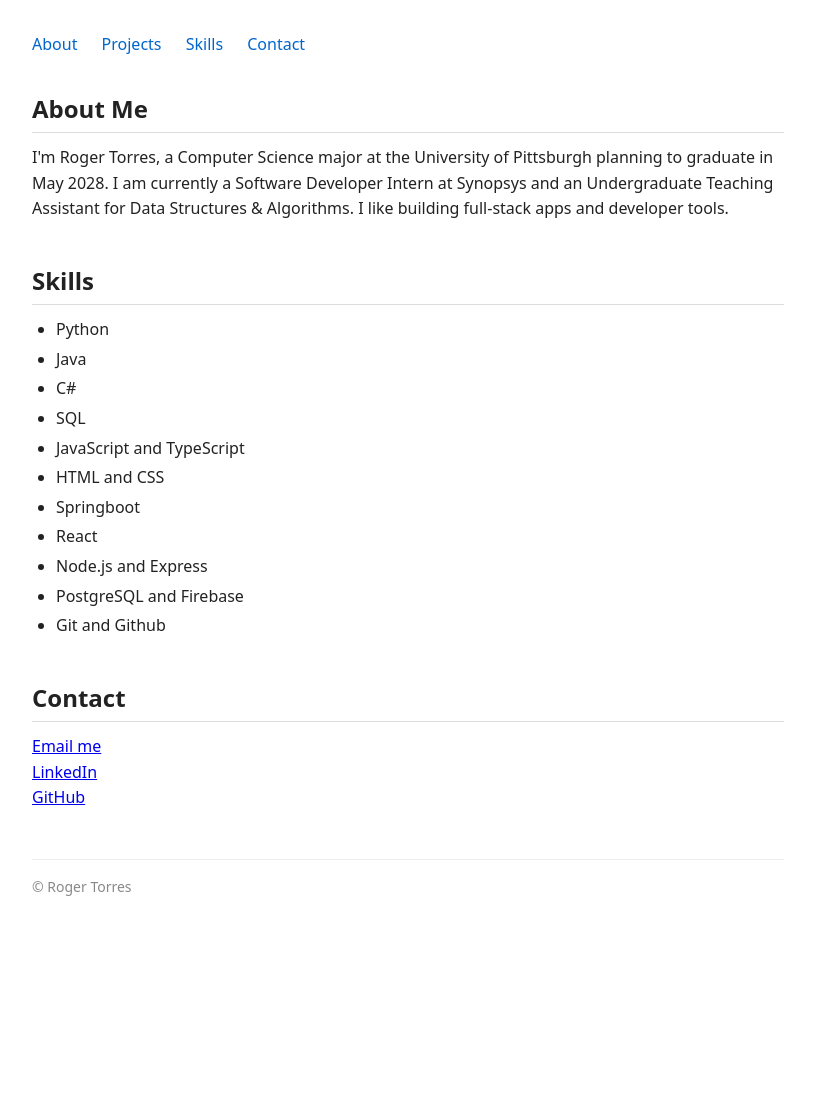
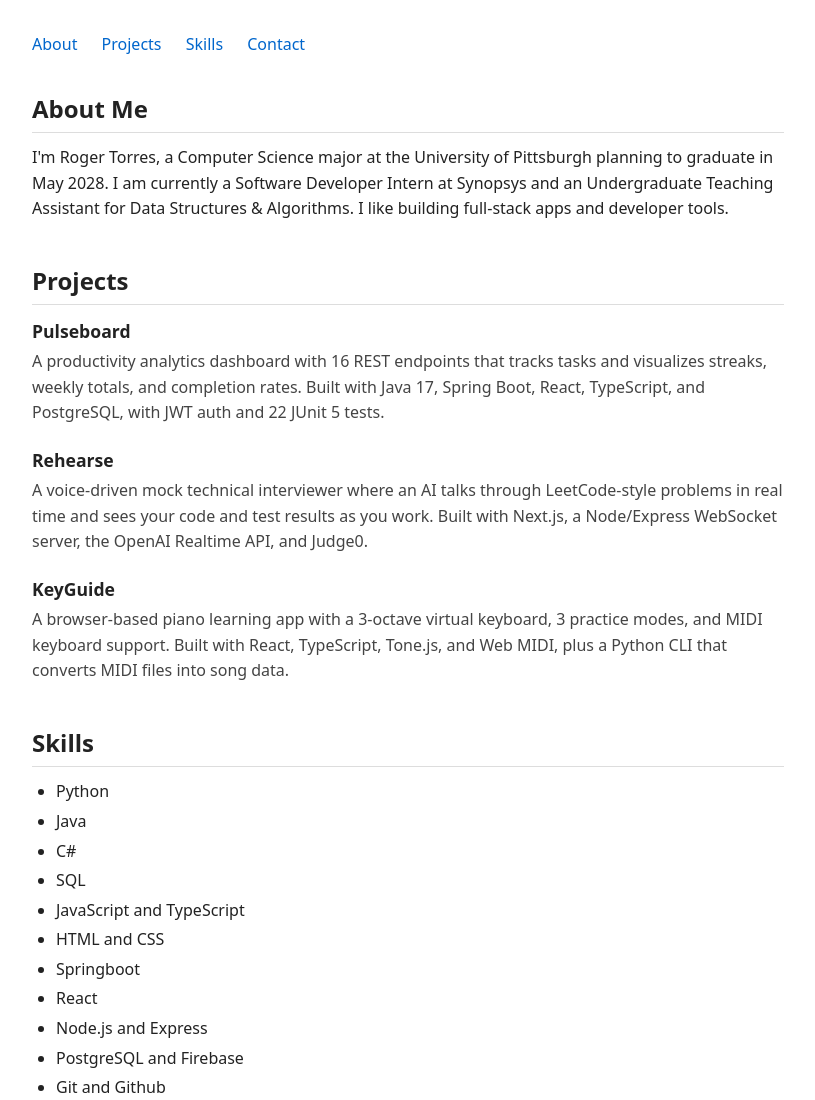
Before and after one commit to rTorresro/1530portfolio-, a plain HTML site: page index.html in a window 1280 px wide. Shown: the top 1100 px of the page, without its empty margins (232-1047 px from the left). Before the commit the page ends 930 px from the top, so only its background shows below. Drawn offline with Linux system fonts and the light colour scheme.

Commit message:
Restore projects section

```diff
--- a/index.html
+++ b/index.html
@@ -31,7 +31,29 @@
        </p>
     </section>
 
+    <section id="projects">
+      <h2>Projects</h2>
 
+
+
+
+       <div class="project">
+        <h3>Pulseboard</h3>
+        <p>A productivity analytics dashboard with 16 REST endpoints that tracks tasks and visualizes streaks, weekly totals, and completion rates. Built with Java 17, Spring Boot, React, TypeScript, and PostgreSQL, with JWT auth and 22 JUnit 5 tests.</p>
+       </div>
+
+
+       <div class="project">
+        <h3>Rehearse</h3>
+        <p>A voice-driven mock technical interviewer where an AI talks through LeetCode-style problems in real time and sees your code and test results as you work. Built with Next.js, a Node/Express WebSocket server, the OpenAI Realtime API, and Judge0.</p>
+       </div>
+
+       <div class="project">
+        <h3>KeyGuide</h3>
+        <p>A browser-based piano learning app with a 3-octave virtual keyboard, 3 practice modes, and MIDI keyboard support. Built with React, TypeScript, Tone.js, and Web MIDI, plus a Python CLI that converts MIDI files into song data.</p>
+       </div>
+
+    </section>
 
     <section id="skills">
       <h2>Skills</h2>
```
